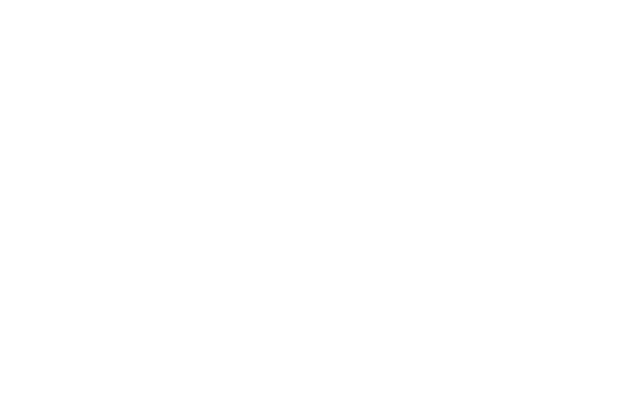
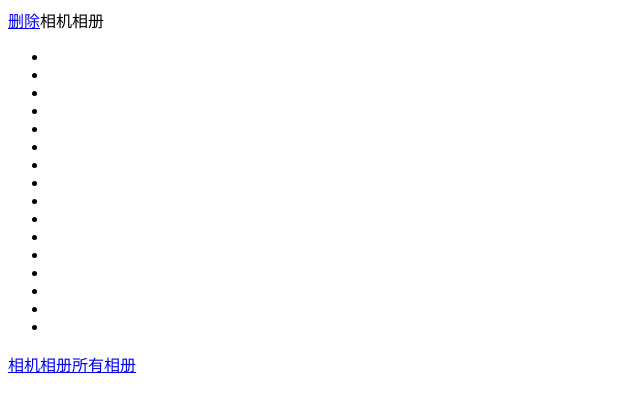
Before and after one commit to duzhongbo/mobile, a plain HTML site: page index.html in a window 1280 px wide. Shown: the whole page, without its empty margins (0-640 px from the left). Drawn offline with Linux system fonts and the light colour scheme.

Commit message:
基础html结构

```diff
--- a/index.html
+++ b/index.html
@@ -7,5 +7,33 @@
 </head>
 <body>
 
+
+<article class="page">
+	<header><a href="javascript:;" class="btn">删除</a>相机相册<a href="javascript:;" class="btn"></a></header>
+	<section class="wrap">
+		<ul class="picList">
+			<li></li>
+			<li></li>
+			<li></li>
+			<li></li>
+			<li></li>
+			<li></li>
+			<li></li>
+			<li></li>
+			<li></li>
+			<li></li>
+			<li></li>
+			<li></li>
+			<li></li>
+			<li></li>
+			<li></li>
+			<li></li>
+		</ul>
+	</section>
+	<footer><a href="javascript:;">相机相册</a><a href="javascript:;">所有相册</a></footer>
+	<span class="recyle"></span>
+</article>
+
+
 </body>
 </html>
```
